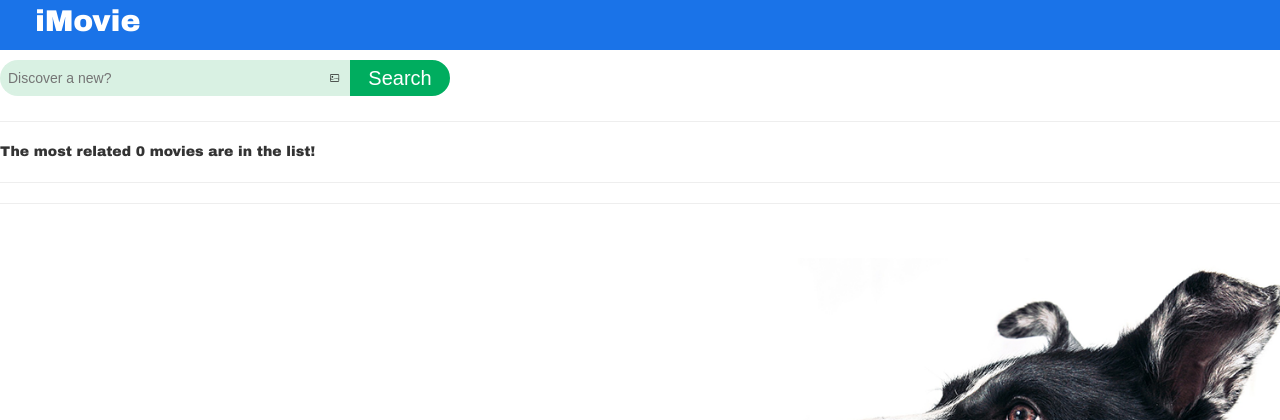
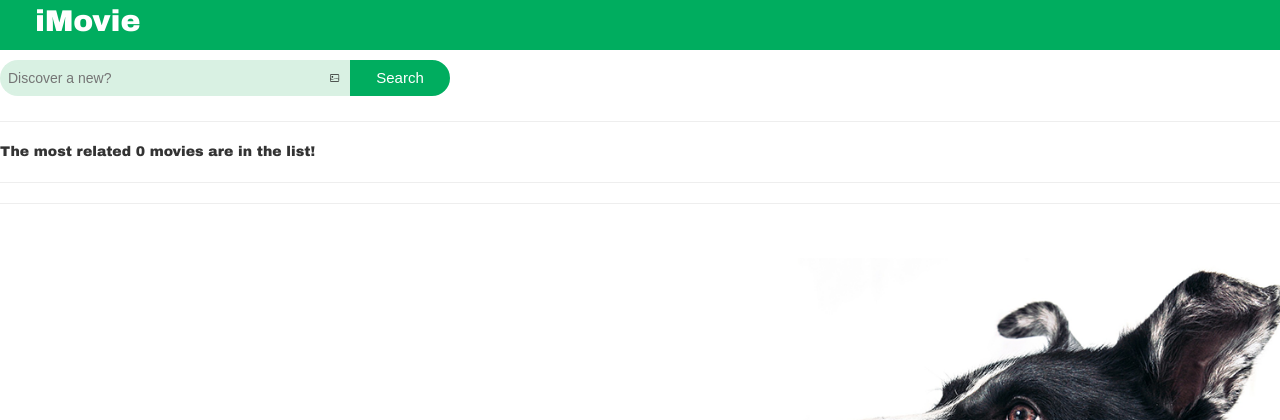
Before and after one commit to ra2yurix/TER, a Django app: template templates/search.html in a window 1280 px wide. Shown: the top 420 px of the page. Run offline with Django 4.2, Linux system fonts and the light colour scheme; the template is opened without the code that fills it, so the values that code supplies are empty; parts of the project's set-up code (start-up, migrations or seed data) failed here and were passed over; some libraries are stand-ins or nearby versions.

Commit message:
Version 1.0

```diff
--- a/static/css/base.css
+++ b/static/css/base.css
@@ -90,7 +90,7 @@ body {
   color: #fff;
   border-radius: 0 18px 18px 0;
   cursor: pointer;
-  font-size: 20px;
+  font-size: 15px;
 }
 
 /*Resize the wrap to see the search bar change!*/
@@ -235,7 +235,7 @@ ul li {
 }
 
 .navbar-custom {
-    background-color: #1A73E8 !important;
+    background-color: #00ad5f !important;
     font-size: 30px !important;
     color: #FFFFFF;
 }
--- a/static/css/main.css
+++ b/static/css/main.css
@@ -1057,7 +1057,7 @@ button {
     color: #fff;
     border-radius: 0 18px 18px 0;
     cursor: pointer;
-    font-size: 20px;
+    font-size: 15px;
 }
 
 /*# sourceMappingURL=Searchs_130.css.map */
--- a/templates/base.html
+++ b/templates/base.html
@@ -7,10 +7,10 @@
     {% load static %}
     <title>{% block title %}{% endblock %}</title>
     <link rel="icon" href="favicon.ico"  />
-<!--电影图标-->
+<!--movie icon-->
     <!-- Latest compiled and minified CSS -->
     <link rel="stylesheet" href="https://maxcdn.bootstrapcdn.com/bootstrap/3.3.7/css/bootstrap.min.css" integrity="sha384-BVYiiSIFeK1dGmJRAkycuHAHRg32OmUcww7on3RYdg4Va+PmSTsz/K68vbdEjh4u" crossorigin="anonymous">
-<!--页眉的排版格式-->
+<!--Header formatting-->
     <link rel="stylesheet" type="text/css" href="https://cdnjs.cloudflare.com/ajax/libs/bootstrap-slider/9.7.2/css/bootstrap-slider.css" />
     <link rel="stylesheet" type="text/css" href="http://fonts.googleapis.com/css?family=Ubuntu">
     <link rel="stylesheet" type="text/css" href="../css/base.css" />
--- a/templates/search.html
+++ b/templates/search.html
@@ -4,11 +4,11 @@
 
 {% block header %}
 <header>
-    <!--设置页眉-->
-    <nav class="navbar navbar-custom navbar-fixed-top"> <!-- 设置nav元素为导航条组件；导航条组件为黑色主题；设置导航条组件固定在顶部-->
-        <div class="container-fluid"> <!-- 图片自适应屏幕宽度--->
-            <div class="navbar-header"> <!--指定div元素为导航条组件包裹品牌图标及切换按钮 --->
-                <a class="navbar-custom" href="http://127.0.0.1:8000"> <!-- 设置超链接-->
+    <!--set header-->
+    <nav class="navbar navbar-custom navbar-fixed-top"> <!-- Set the nav element to the navigation bar component-->
+        <div class="container-fluid"> <!-- The image adapts to the screen width--->
+            <div class="navbar-header"> <!--Specify the div element as the navigation bar component to wrap the brand icon and toggle button --->
+                <a class="navbar-custom" href="http://127.0.0.1:8000"> <!-- set hyperlink-->
                     &nbsp iMovie
                 </a>
             </div>
```
Also changed, not shown: models/word2vec/word2vec.py (deleted, +0 -21 lines), requirements.txt (+7 -2 lines), models/word2vec/__init__.py (deleted).
